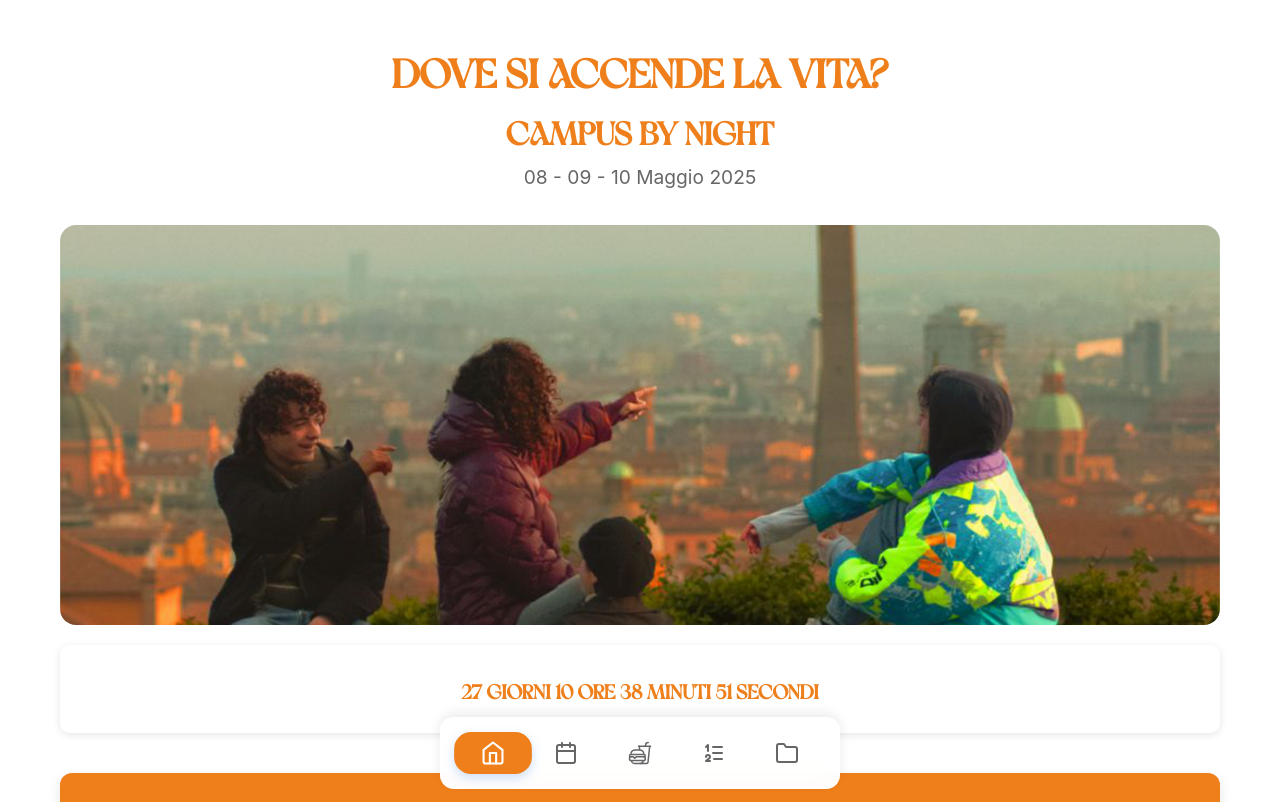
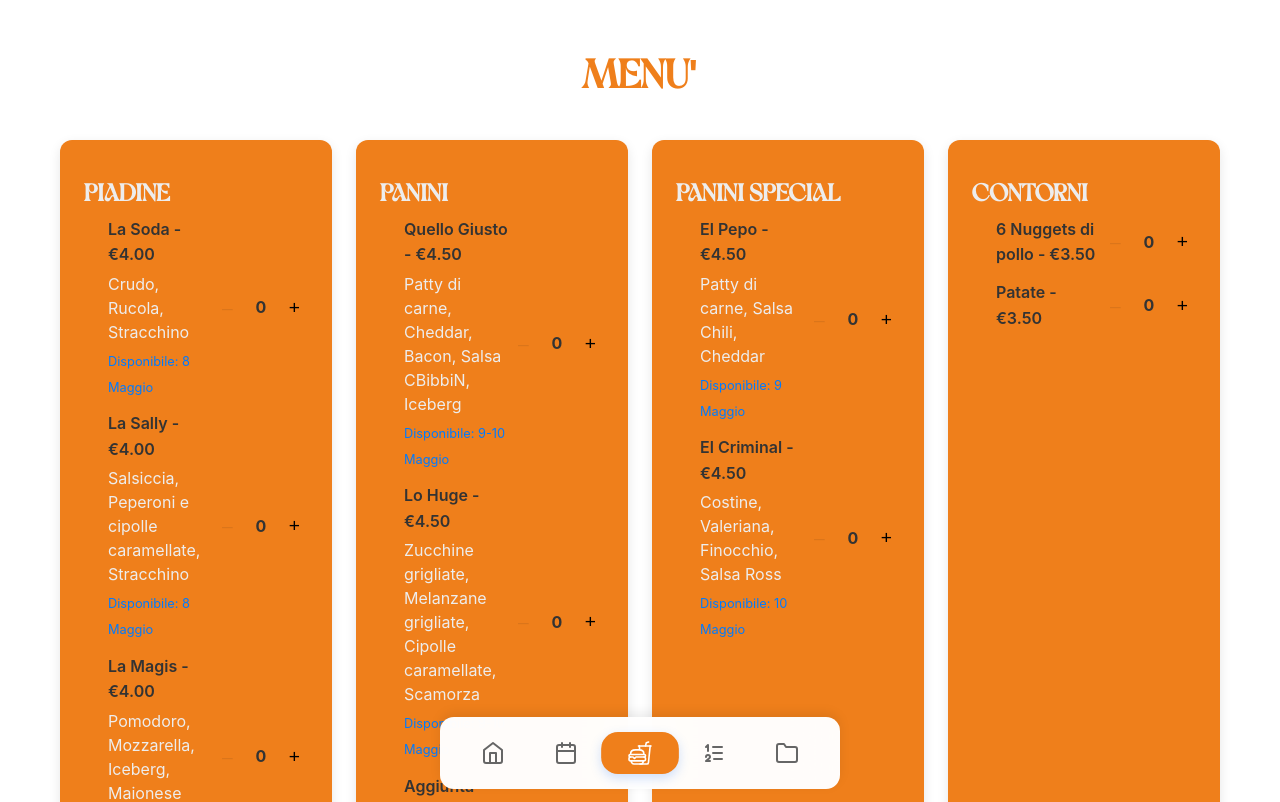
Before and after one commit to GiuseppeBondii/cbn25, a React (Create React App) app: page /food in a window 1280 px wide. Shown: the top 802 px of the page. Built offline with nearby package versions, Linux system fonts and the light colour scheme.

Commit message:
routes e menu aggiornati

```diff
--- a/package.json
+++ b/package.json
@@ -12,6 +12,7 @@
     "react-icons": "^5.4.0",
     "react-modal": "^3.16.3",
     "react-qr-code": "^2.0.15",
+    "react-router-dom": "^7.5.2",
     "react-scripts": "5.0.1",
     "web-vitals": "^4.2.4"
   },
--- a/src/App.js
+++ b/src/App.js
@@ -1,78 +1,79 @@
-import React, { useState /*, useRef*/ } from 'react';
+import React, { useState, useEffect } from 'react';
+import { Routes, Route, useLocation, useNavigate } from 'react-router-dom';
 import BottomBar from './components/BottomBar';
 import HomeComponent from './components/HomeComponent';
 import ProgInfoComponent from './components/ProgInfoComponent';
 import FoodComponent from './components/FoodComponent';
 import ImagesAlongYearsComponent from './components/ImagesAlongYearsComponent';
+import Lotteria from './components/ComponenteLotteria';
 import Footer from './components/Footer';
 import "./components/swipe.css";
-import Lotteria from './components/ComponenteLotteria';
 
-
-// Il codice di preloading è stato rimosso in favore del caricamento progressivo con blur
 function App() {
+  const location = useLocation();
+  const navigate = useNavigate();
   const [activeIndex, setActiveIndex] = useState(0);
 
-  //const touchStartX = useRef(null);
-  //const touchEndX = useRef(null);
-  //const MIN_SWIPE_DISTANCE = 50; // Distanza minima per riconoscere lo swipe
+  useEffect(() => {
+    switch (location.pathname) {
+      case '/':
+        setActiveIndex(0);
+        break;
+      case '/info':
+        setActiveIndex(1);
+        break;
+      case '/food':
+        setActiveIndex(2);
+        break;
+      case '/lottery':
+        setActiveIndex(3);
+        break;
+      case '/images':
+        setActiveIndex(4);
+        break;
+      default:
+        setActiveIndex(0);
+        break;
+    }
+  }, [location.pathname]);
 
-  /*
-  const handleTouchStart = (e) => {
-    touchStartX.current = e.touches[0].clientX;
-  };
-
-  const handleTouchMove = (e) => {
-    touchEndX.current = e.touches[0].clientX;
-  };
-
-  const handleTouchEnd = () => {
-    if (!touchStartX.current || !touchEndX.current) return;
-
-    const distance = touchStartX.current - touchEndX.current;
-    const isLeftSwipe = distance > MIN_SWIPE_DISTANCE;
-    const isRightSwipe = distance < -MIN_SWIPE_DISTANCE;
-
-    if (isLeftSwipe && activeIndex < 3) {
-      setActiveIndex(prevIndex => prevIndex + 1);
-    } else if (isRightSwipe && activeIndex > 0) {
-      setActiveIndex(prevIndex => prevIndex - 1);
-    }
-
-    touchStartX.current = null;
-    touchEndX.current = null;
-  };*/
-
-  const renderComponent = () => {
-    switch (activeIndex) {
+  const handleSetActiveIndex = (index) => {
+    setActiveIndex(index);
+    switch (index) {
       case 0:
-        return <HomeComponent />;
+        navigate('/');
+        break;
       case 1:
-        return <ProgInfoComponent />;
+        navigate('/info');
+        break;
       case 2:
-        return <FoodComponent />;
-        case 3:
-      return <Lotteria />;
+        navigate('/food');
+        break;
+      case 3:
+        navigate('/lottery');
+        break;
       case 4:
-        return <ImagesAlongYearsComponent />;
+        navigate('/images');
+        break;
       default:
-        return <HomeComponent />;
+        navigate('/');
+        break;
     }
   };
 
   return (
     <div>
-      <div
-        className="appContainer"
-        //onTouchStart={handleTouchStart}
-        //onTouchMove={handleTouchMove}
-        //onTouchEnd={handleTouchEnd}
-      >
+      <div className="appContainer">
         <div className="swipePage">
-          {renderComponent()}
+          <Routes>
+            <Route path="/" element={<HomeComponent />} />
+            <Route path="/info" element={<ProgInfoComponent />} />
+            <Route path="/food" element={<FoodComponent />} />
+            <Route path="/lottery" element={<Lotteria />} />
+            <Route path="/images" element={<ImagesAlongYearsComponent />} />
+          </Routes>
         </div>
-
-        <BottomBar activeIndex={activeIndex} setActiveIndex={setActiveIndex} />
+        <BottomBar activeIndex={activeIndex} setActiveIndex={handleSetActiveIndex} />
       </div>
       <Footer />
     </div>
--- a/src/components/BottomBar.js
+++ b/src/components/BottomBar.js
@@ -3,16 +3,15 @@ import { FiHome, FiCalendar, FiFolder } from 'react-icons/fi';
 import { IoFastFoodOutline } from "react-icons/io5";
 import { TbListNumbers } from "react-icons/tb";
 
-
 import './bottombar.css';
 
 const BottomBar = ({ activeIndex, setActiveIndex }) => {
   const items = [
-    { icon: <FiHome size={24} /> },
-    { icon: <FiCalendar size={24} /> },
-    {  icon: <IoFastFoodOutline size={24} /> },
-    { icon: <TbListNumbers size={24} />},
-    {  icon: <FiFolder size={24} /> }
+    { icon: <FiHome size={24} /> /*, label: 'Home' */},
+    { icon: <FiCalendar size={24} /> /*, label: 'Info' */},
+    { icon: <IoFastFoodOutline size={24} /> /*, label: 'Food'*/ },
+    { icon: <TbListNumbers size={24} /> /*, label: 'Lotteria' */},
+    { icon: <FiFolder size={24} />/*, label: 'Immagini'*/ }
   ];
 
   return (
@@ -25,7 +24,7 @@ const BottomBar = ({ activeIndex, setActiveIndex }) => {
             onClick={() => setActiveIndex(index)}
           >
             {item.icon}
-            <span className="label">{item.label}</span>
+            {/*<span className="label">{item.label}</span>*/}
           </button>
         ))}
         <div
--- a/src/components/FastFood.json
+++ b/src/components/FastFood.json
@@ -7,19 +7,28 @@
           "id": "piadina-la-soda",
           "name": "La Soda",
           "description": "Crudo, Rucola, Stracchino",
-          "price": 4.0
+          "price": 4.0,
+          "available_on": "8 Maggio"
         },
         {
           "id": "piadina-la-sally",
           "name": "La Sally",
           "description": "Salsiccia, Peperoni e cipolle caramellate, Stracchino",
-          "price": 4.0
+          "price": 4.0,
+          "available_on": "8 Maggio"
         },
         {
           "id": "piadina-la-magis",
           "name": "La Magis",
           "description": "Pomodoro, Mozzarella, Iceberg, Maionese",
-          "price": 4.0
+          "price": 4.0,
+          "available_on": "8 Maggio"
+        },
+        {
+          "id": "extra-patate-piada",
+          "name": "Aggiunta patate alla piada",
+          "description": null,
+          "price": 1.5
         }
       ]
     },
@@ -30,13 +39,15 @@
           "id": "panino-quello-giusto",
           "name": "Quello Giusto",
           "description": "Patty di carne, Cheddar, Bacon, Salsa CBibbiN, Iceberg",
-          "price": 4.5
+          "price": 4.5,
+          "available_on": "9-10 Maggio"
         },
         {
           "id": "panino-lo-huge",
           "name": "Lo Huge",
           "description": "Zucchine grigliate, Melanzane grigliate, Cipolle caramellate, Scamorza",
-          "price": 4.5
+          "price": 4.5,
+          "available_on": "9-10 Maggio"
         },
         {
           "id": "extra-patate-panino",
@@ -54,14 +65,14 @@
           "name": "El Pepo",
           "description": "Patty di carne, Salsa Chili, Cheddar",
           "price": 4.5,
-          "available_on": "10 Maggio"
+          "available_on": "9 Maggio"
         },
         {
           "id": "panino-el-criminal",
           "name": "El Criminal",
           "description": "Costine, Valeriana, Finocchio, Salsa Ross",
           "price": 4.5,
-          "available_on": "11 Maggio"
+          "available_on": "10 Maggio"
         }
       ]
     },
@@ -192,9 +203,10 @@
         },
         {
           "id": "bevanda-gin-tonic",
-          "name": "Gin Tonic (solo sabato sera)",
+          "name": "Gin Tonic",
           "description": null,
-          "price": 5.0
+          "price": 5.0,
+          "available_on": "10 Maggio"
         }
       ]
     },
@@ -214,8 +226,8 @@
       "items": [
         {
           "id": "dolce-cannolo-siculo",
-          "name": "Cannolo Siculo del Bar Alcamo con ricotta e canditi",
-          "description": null,
+          "name": "Cannolo Siculo del Bar Alcamo",
+          "description": "con ricotta e canditi",
           "price": 3.0
         }
       ]
--- a/src/components/FoodComponent.js
+++ b/src/components/FoodComponent.js
@@ -129,7 +129,7 @@ const FoodComponent = () => {
                   style={{ display: 'flex', justifyContent: 'space-between', alignItems: 'center' }}
                 >
                   <span>
-                    {item.name} x{item.quantity} – €{(item.price * item.quantity).toFixed(2)}
+                    {item.name} – €{(item.price * item.quantity).toFixed(2)}
                   </span>
                   <div className="quantity-control">
                     <button onClick={() => changeQuantity(item, -1)}>–</button>
--- a/src/index.js
+++ b/src/index.js
@@ -3,12 +3,15 @@ import ReactDOM from 'react-dom/client';
 import './index.css';
 import App from './App';
 import reportWebVitals from './reportWebVitals';
+import { BrowserRouter } from 'react-router-dom';
+
 
 const root = ReactDOM.createRoot(document.getElementById('root'));
 root.render(
-  <React.StrictMode>
-    <App />
-  </React.StrictMode>
+    <BrowserRouter>
+      <App />
+    </BrowserRouter>
+
 );
 
 reportWebVitals();
```
Also changed, not shown: 1 other file (tests, documents, lock files or other folders).
